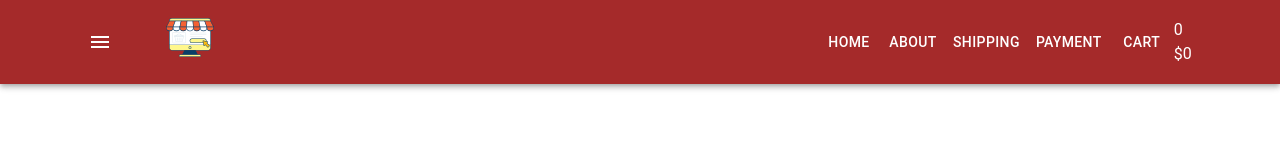
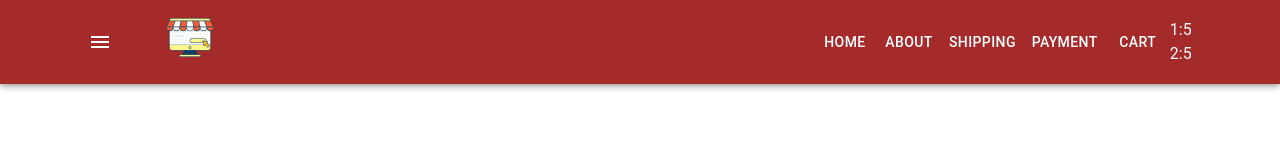
Before and after one commit to asteriab/react-shop-project, a React (Create React App) app: page / in a window 1280 px wide. Shown: the top 149 px of the page. Built offline with nearby package versions, Linux system fonts and the light colour scheme.

Commit message:
productsInCart -> cardheader

```diff
--- a/src/components/CartHeader/CartHeader.tsx
+++ b/src/components/CartHeader/CartHeader.tsx
@@ -1,16 +1,17 @@
-import { useState } from 'react'
-
 type Props = {
-    cartData: {
-        totalCount: number
-        totalPrice: number
+    productsInCart: {
+        [id: number]: number
     }
 }
-const CartHeader = ({ cartData }: Props) => {
+
+const CartHeader = ({ productsInCart }: Props) => {
     return (
         <div>
-            <div>{cartData.totalCount}</div>
-            <div>${cartData.totalPrice}</div>
+            {Object.keys(productsInCart).map((productId) => (
+                <div key={productId}>
+                    {productId}:{productsInCart[parseInt(productId)]}
+                </div>
+            ))}
         </div>
     )
 }
--- a/src/container/App/App.tsx
+++ b/src/container/App/App.tsx
@@ -6,28 +6,21 @@
 import { useState } from 'react'
 
 type Props = {}
-type CartDataProps = {
-    totalCount: number
-    totalPrice: number
+type ProductsInCartType = {
+    [id: number]: number
 }
+
 const App = (props: Props) => {
-    const [cartData, setCartData] = useState<CartDataProps>({
-        totalCount: 0,
-        totalPrice: 0,
+    const [productsInCart, setProductsInCart] = useState<ProductsInCartType>({
+        1: 5,
+        2: 5,
     })
 
-    const addProductToCart = (count: number, price: number) => {
-        console.log(`count = ${count}, price = ${price}`)
-
-        setCartData((prevState) => ({
-            totalCount: prevState.totalCount + count,
-            totalPrice: prevState.totalPrice + price * count,
-        }))
-    }
+    const addProductToCart = () => {}
     return (
         <StyledEngineProvider injectFirst>
             <CssBaseline />
-            <Header cartData={cartData} />
+            <Header productsInCart={productsInCart} />
 
             <Main addProductToCart={addProductToCart} />
             <Footer />
--- a/src/container/Header/Header.tsx
+++ b/src/container/Header/Header.tsx
@@ -10,18 +10,13 @@
 import CartHeader from 'components/CartHeader/CartHeader'
 
 type Props = {
-    cartData: {
-        totalCount: number
-        totalPrice: number
+    productsInCart: {
+        [id: number]: number
     }
 }
-const Header = ({ cartData }: Props) => {
+const Header = ({ productsInCart }: Props) => {
     return (
-        <AppBar
-            position="static"
-            // sx={{ background: "blue" }}
-            className="app-bar"
-        >
+        <AppBar position="static" className="app-bar">
             <Container>
                 <Toolbar>
                     <IconButton
@@ -35,7 +30,7 @@
                     </IconButton>
                     <Logo />
                     <Menu />
-                    <CartHeader cartData={cartData} />
+                    <CartHeader productsInCart={productsInCart} />
                 </Toolbar>
             </Container>
         </AppBar>
```
